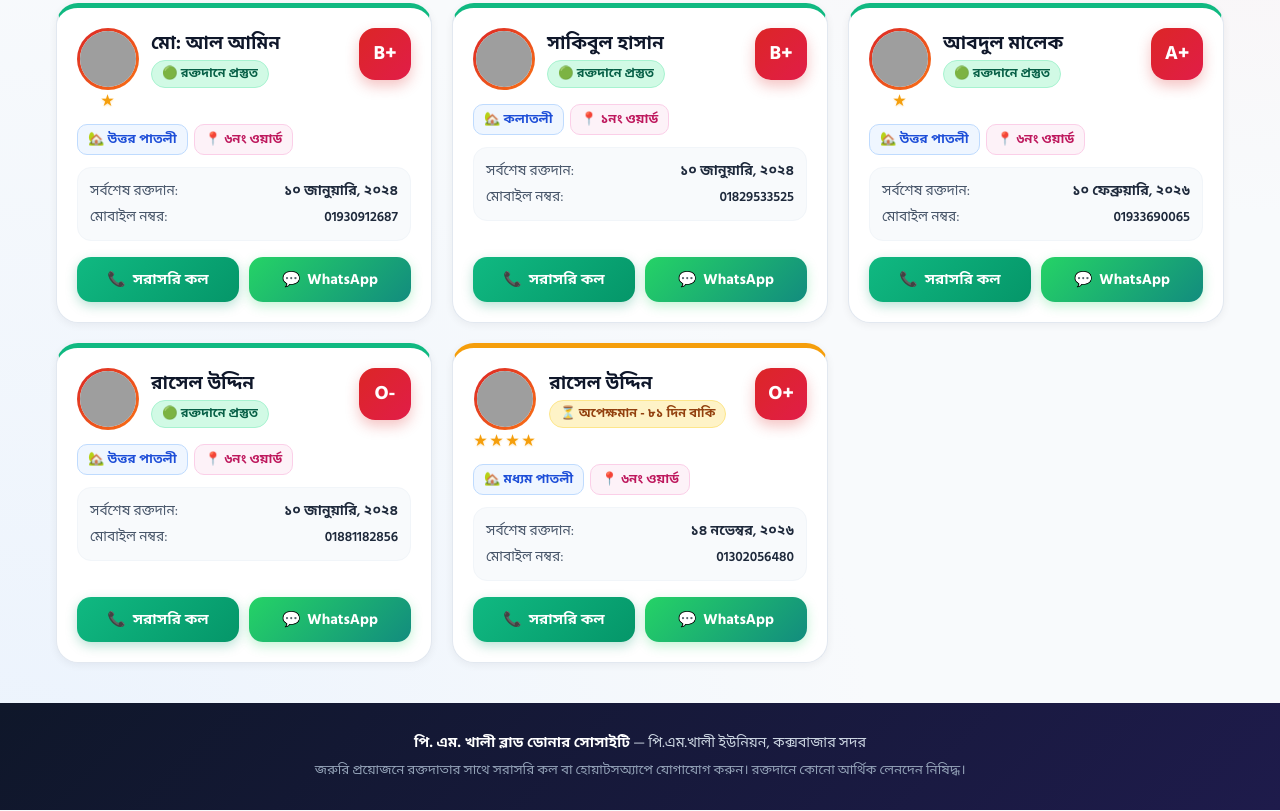
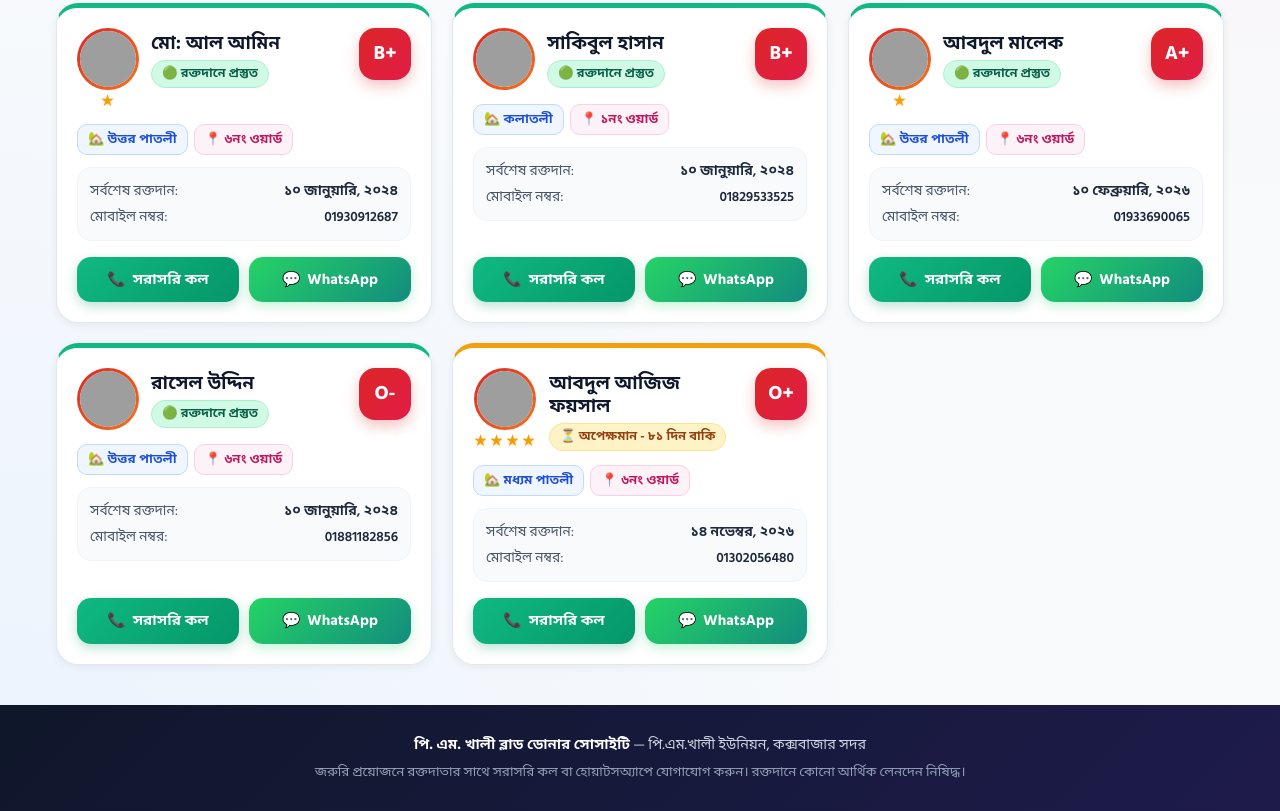
Before and after one commit to alamincox98-commits/pmkhali-blood-donor, a plain HTML site: page index.html in a window 1280 px wide. Shown: the part 662-1473 px from the top of the page. Drawn offline with Linux system fonts and the light colour scheme; grey boxes are pictures that could not be loaded.

Commit message:
Update index.html

```diff
--- a/index.html
+++ b/index.html
@@ -1177,13 +1177,13 @@
                 donations: 0
             },
             {
-                name: "রাসেল উদ্দিন",
+                name: "আবদুল আজিজ ফয়সাল",
                 bloodGroup: "O+",
                 village: "মধ্যম পাতলী",
                 ward: "৬নং ওয়ার্ড",
                 phone: "01302056480",
                 lastDonationDate: "14-11-2026",
-                photo: "https://i.ibb.co/9mKQwzYz/FAISAL.jpg",
+                photo: "https://i.ibb.co/VcLcWCG1/Gemini-Generated-Image-cod6zpcod6zpcod6.jpg",
                 donations: 4
             }
         ];
```
